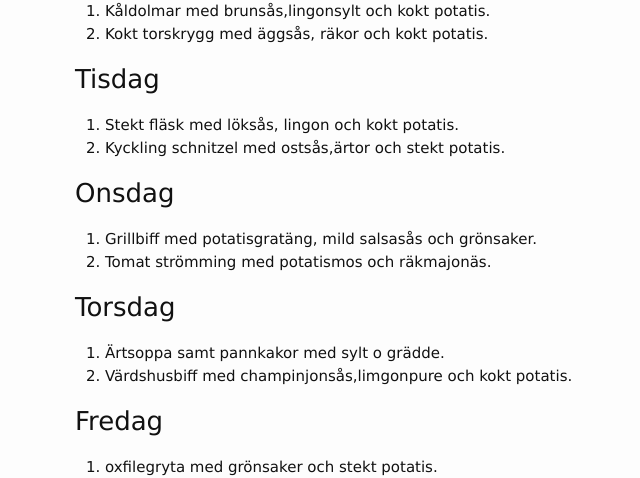
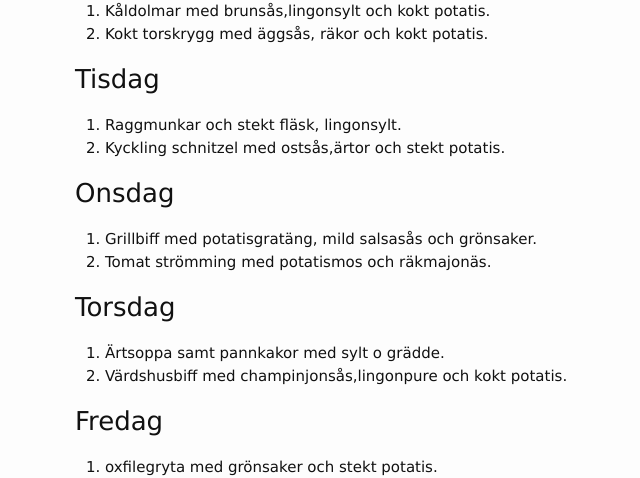
Before and after one commit to FarInn62/farinn62.github.io, a Jekyll site: the page built from lunch.md, in a window 1280 px wide. Shown: the part 276-754 px from the top of the page, without its empty margins (195-835 px from the left). Built offline with Jekyll 4.4.1, drawn with Linux system fonts in a browser that asks for light colours.

Commit message:
Update lunch.md

```diff
--- a/lunch.md
+++ b/lunch.md
@@ -17,7 +17,7 @@ Alla rätter: 80:- Take way: 60:-
 
 ### Tisdag
 
-1. Stekt fläsk med löksås, lingon och kokt potatis.
+1. Raggmunkar och stekt fläsk, lingonsylt.
 2. Kyckling schnitzel med ostsås,ärtor och stekt potatis.
 
 ### Onsdag
@@ -28,7 +28,7 @@ Alla rätter: 80:- Take way: 60:-
 ### Torsdag
 
 1. Ärtsoppa samt pannkakor med sylt o grädde.
-2. Värdshusbiff med champinjonsås,limgonpure och kokt potatis.
+2. Värdshusbiff med champinjonsås,lingonpure och kokt potatis.
 
 
 ### Fredag
```
